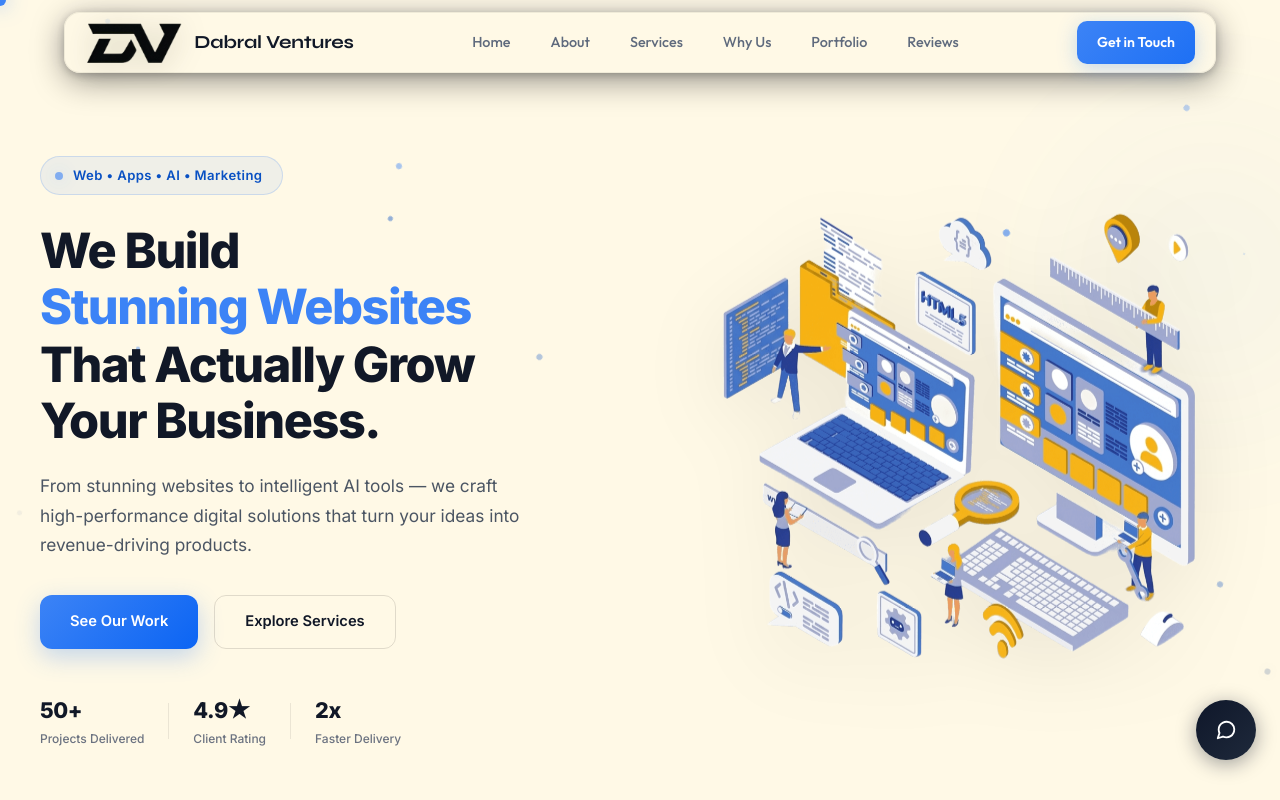
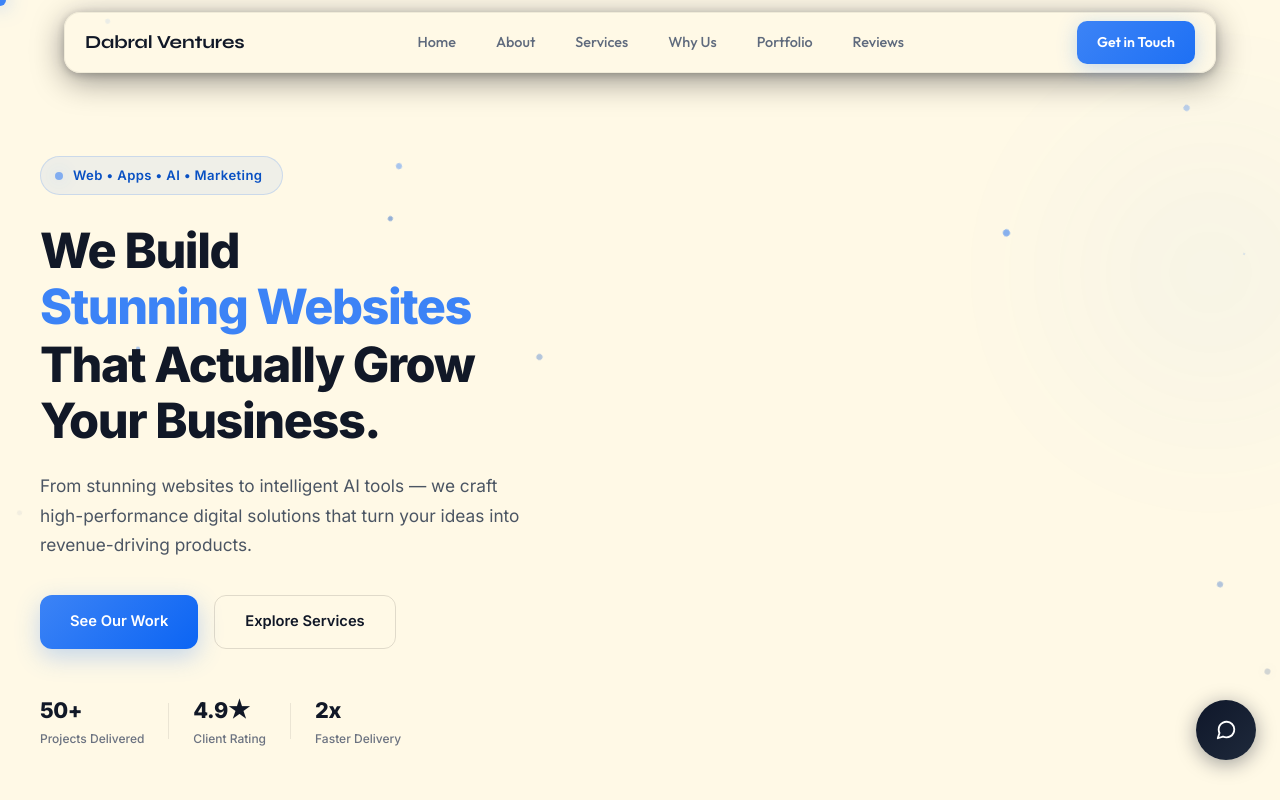
Before and after one commit to AYUSHMAN1137/Dabral_Ventures, a plain HTML site: page index.html in a window 1280 px wide. Shown: the top 800 px of the page. Drawn offline with Linux system fonts and the light colour scheme.

Commit message:
logo remove

```diff
--- a/index.html
+++ b/index.html
@@ -70,7 +70,6 @@
         <div class="container">
           <div class="nav-frame">
             <a href="#top" class="brand">
-              <img src="assets/dv-logo.png" alt="DV Logo" class="brand-logo">
               <span class="brand-text">Dabral Ventures</span>
             </a>
 
@@ -156,7 +155,7 @@
 
             <div class="hero-visual-new reveal-scale" style="--delay: 0.2s">
               <div class="visual-wrapper">
-                <img src="1774992741584.png" alt="Web development and design illustration" class="hero-illustration" />
+            <!--    <img src="1774992741584.png" alt="Web development and design illustration" class="hero-illustration" />-->
               </div>
             </div>
           </div>
```
